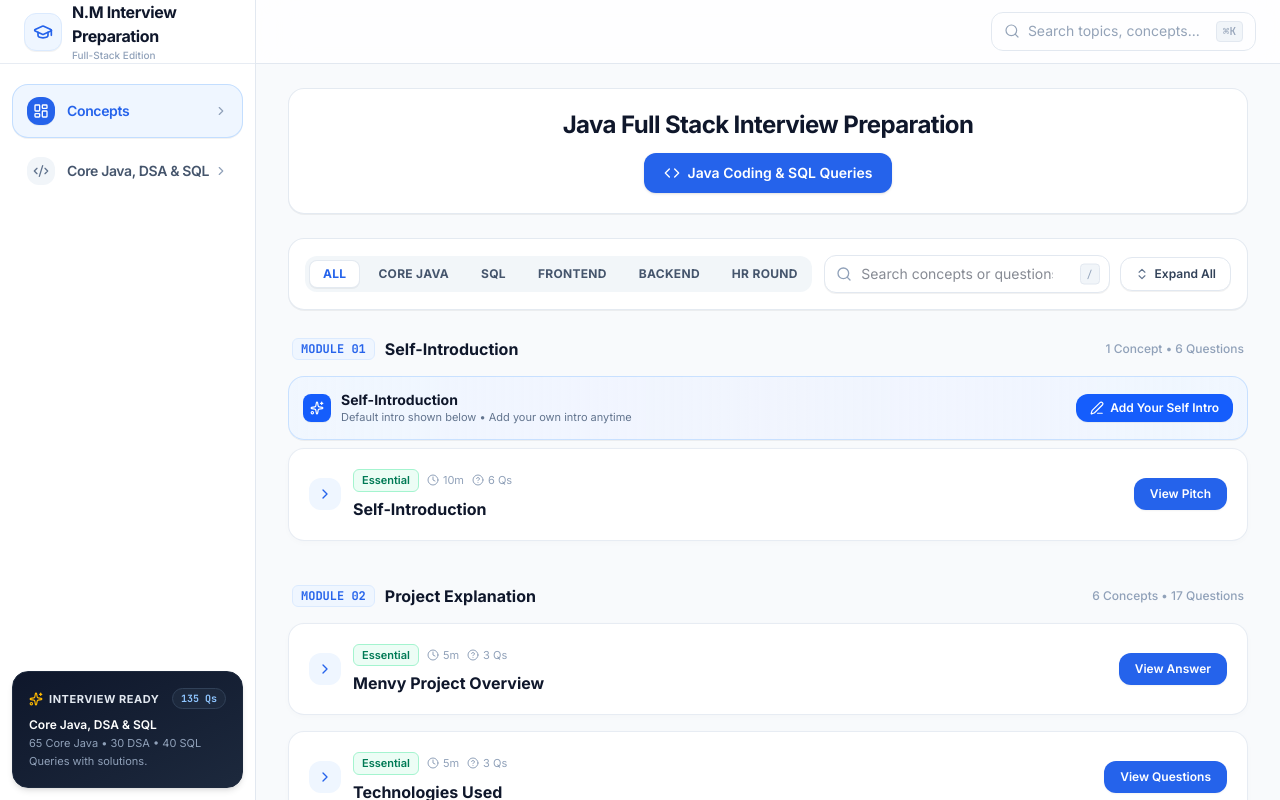
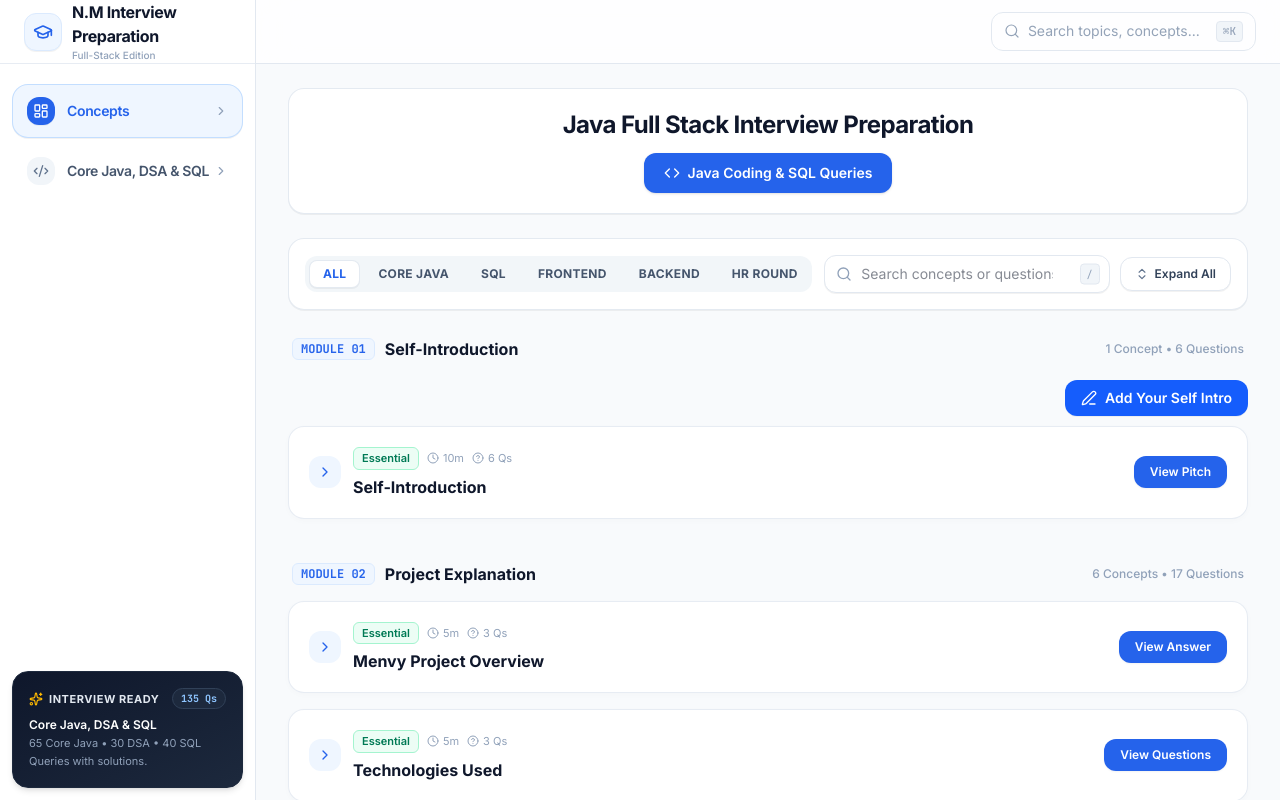
Before and after one commit to MohanNerasala/Interview-Preparation, a React (Vite) app: page / in a window 1280 px wide. Built offline with nearby package versions, Linux system fonts and the light colour scheme.

Commit message:
feat: show only clean 'Add Your Self Intro' button with best CSS

```diff
--- a/src/pages/Dashboard.tsx
+++ b/src/pages/Dashboard.tsx
@@ -479,31 +479,14 @@ export default function Dashboard() {
 
                       return (
                         <div key={concept.id} className="space-y-2">
-                          {/* Quick Action Banner ABOVE Self-Introduction Card */}
+                          {/* Quick Action ABOVE Self-Introduction Card — Clean Action Only */}
                           {isSelfIntro && (
-                            <div className="p-3 sm:p-3.5 bg-gradient-to-r from-blue-50/90 via-indigo-50/70 to-blue-50/90 border border-blue-200/80 rounded-2xl flex flex-wrap sm:flex-nowrap items-center justify-between gap-3 shadow-2xs">
-                              <div className="flex items-center gap-2.5 min-w-0">
-                                <div className="w-7 h-7 rounded-lg bg-blue-600 text-white flex items-center justify-center shrink-0 shadow-2xs">
-                                  <Sparkles className="w-3.5 h-3.5" />
-                                </div>
-                                <div className="min-w-0">
-                                  <h4 className="text-xs sm:text-sm font-bold text-slate-900 leading-tight">
-                                    Self-Introduction
-                                  </h4>
-                                  <p className="text-[11px] text-slate-500 truncate">
-                                    {customSelfIntro
-                                      ? 'Custom intro active'
-                                      : 'Default intro shown below • Add your own intro anytime'}
-                                  </p>
-                                </div>
-                              </div>
-
-                              <div className="flex items-center gap-2 shrink-0">
+                            <div className="flex items-center justify-end gap-2.5 pt-1 pb-0.5">
                               {Boolean(customSelfIntro) && (
                                 <button
                                   type="button"
                                   onClick={handleResetSelfIntro}
-                                    className="inline-flex items-center gap-1.5 px-3 py-1.5 rounded-xl border border-rose-200 bg-white hover:bg-rose-50 text-rose-600 text-xs font-semibold transition-all shrink-0 cursor-pointer shadow-2xs active:scale-95"
+                                  className="inline-flex items-center gap-1.5 px-3 py-1.5 sm:px-3.5 sm:py-2 rounded-xl border border-rose-200 bg-white hover:bg-rose-50 text-rose-600 text-xs sm:text-sm font-semibold transition-all shadow-2xs shrink-0 cursor-pointer active:scale-95"
                                   title="Back to default self-introduction"
                                 >
                                   <RotateCcw className="w-3.5 h-3.5 text-rose-500" />
@@ -514,13 +497,12 @@ export default function Dashboard() {
                               <button
                                 type="button"
                                 onClick={openSelfIntroModal}
-                                  className="inline-flex items-center gap-1.5 px-3.5 py-1.5 rounded-xl bg-blue-600 hover:bg-blue-700 text-white text-xs font-semibold transition-all shrink-0 cursor-pointer shadow-2xs active:scale-95"
-                                  title="Add or edit your own self-introduction"
+                                className="inline-flex items-center gap-2 px-3.5 py-1.5 sm:px-4 sm:py-2 rounded-xl bg-blue-600 hover:bg-blue-700 text-white text-xs sm:text-sm font-semibold transition-all shadow-2xs hover:shadow-xs shrink-0 cursor-pointer active:scale-95"
+                                title="Add your self-introduction"
                               >
-                                  <Edit3 className="w-3.5 h-3.5" />
-                                  <span>{customSelfIntro ? 'Edit Intro' : 'Add Your Self Intro'}</span>
+                                <Edit3 className="w-3.5 h-3.5 sm:w-4 sm:h-4 text-white" />
+                                <span>{customSelfIntro ? 'Edit Your Self Intro' : 'Add Your Self Intro'}</span>
                               </button>
-                              </div>
                             </div>
                           )}
 
```
Lines whose indentation alone changed are shown as unchanged.
